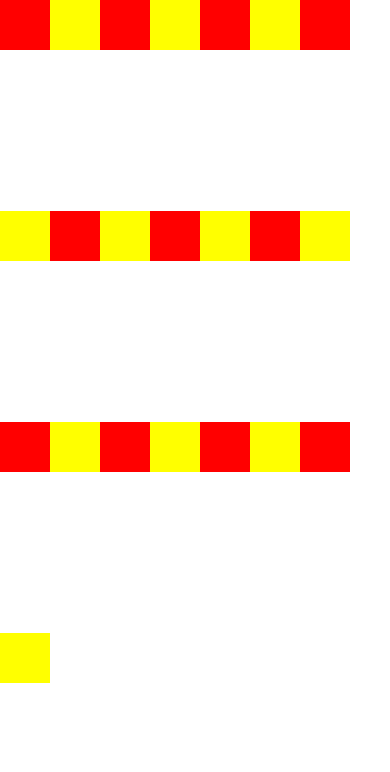
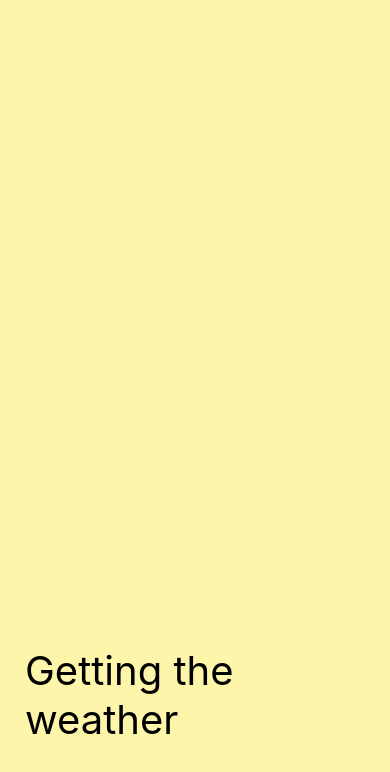
Before and after one commit to SeokRae/react_native_weather_app, a React Native app: screen / in a window 390 px wide. Shown: the top 772 px of the page. Built offline with nearby package versions, Linux system fonts and the light colour scheme.

Commit message:
Commit #3-1. Building the Loading View

```diff
--- a/App.js
+++ b/App.js
@@ -1,52 +1,41 @@
-import React from 'react';
+import React, { Component } from 'react';
 import { StyleSheet, Text, View, Image, ActivityIndicator } from 'react-native';
 
 export default class App extends React.Component {
+  // 데이터 api를 불러오게되면 이 값은 true가 된다.
+  // 로딩 중에는 false
+  state = {
+    isLoaded: false
+  };
   render() {
-    return <View style={styles.container}>
-        <View style={styles.redView} />
-        <View style={styles.yellowView} />
-        <View style={styles.redView} />
-        <View style={styles.yellowView} />
-        <View style={styles.redView} />
-        <View style={styles.yellowView} />
-        <View style={styles.redView} />
-        <View style={styles.yellowView} />
-        <View style={styles.redView} />
-        <View style={styles.yellowView} />
-        <View style={styles.redView} />
-        <View style={styles.yellowView} />
-        <View style={styles.redView} />
-        <View style={styles.yellowView} />
-        <View style={styles.redView} />
-        <View style={styles.yellowView} />
-        <View style={styles.redView} />
-        <View style={styles.yellowView} />
-        <View style={styles.redView} />
-        <View style={styles.yellowView} />
-        <View style={styles.redView} />
-        <View style={styles.yellowView} />
-      </View>;
+    const { isLoaded } = this.state;
+    return (
+      <View style={styles.container}>
+        {isLoaded ? null : (
+          <View style = {styles.loading}>
+            <Text style = {styles.loadingText}>
+              Getting the weather
+            </Text>
+          </View>
+        )}
+      </View>
+    );
   }
 }
 
 const styles = StyleSheet.create({
   container: {
     flex: 1,
-    backgroundColor: "#fff",
-    justifyContent: "flex-start",
-    alignItems: "stretch",
-    flexDirection: "row",
-    flexWrap: 'wrap'
+    backgroundColor: "#fff"
   },
-  redView: {
-    height: 50,
-    width: 50,
-    backgroundColor: "red"
+  loading: {
+    flex: 1,
+    backgroundColor: "#FDF6AA",
+    justifyContent: "flex-end"
+    , paddingLeft: 25
   },
-  yellowView: {
-    height: 50,
-    width: 50,
-    backgroundColor: "yellow"
+  loadingText: {
+    fontSize: 40,
+    marginBottom: 100
   }
 });
```
